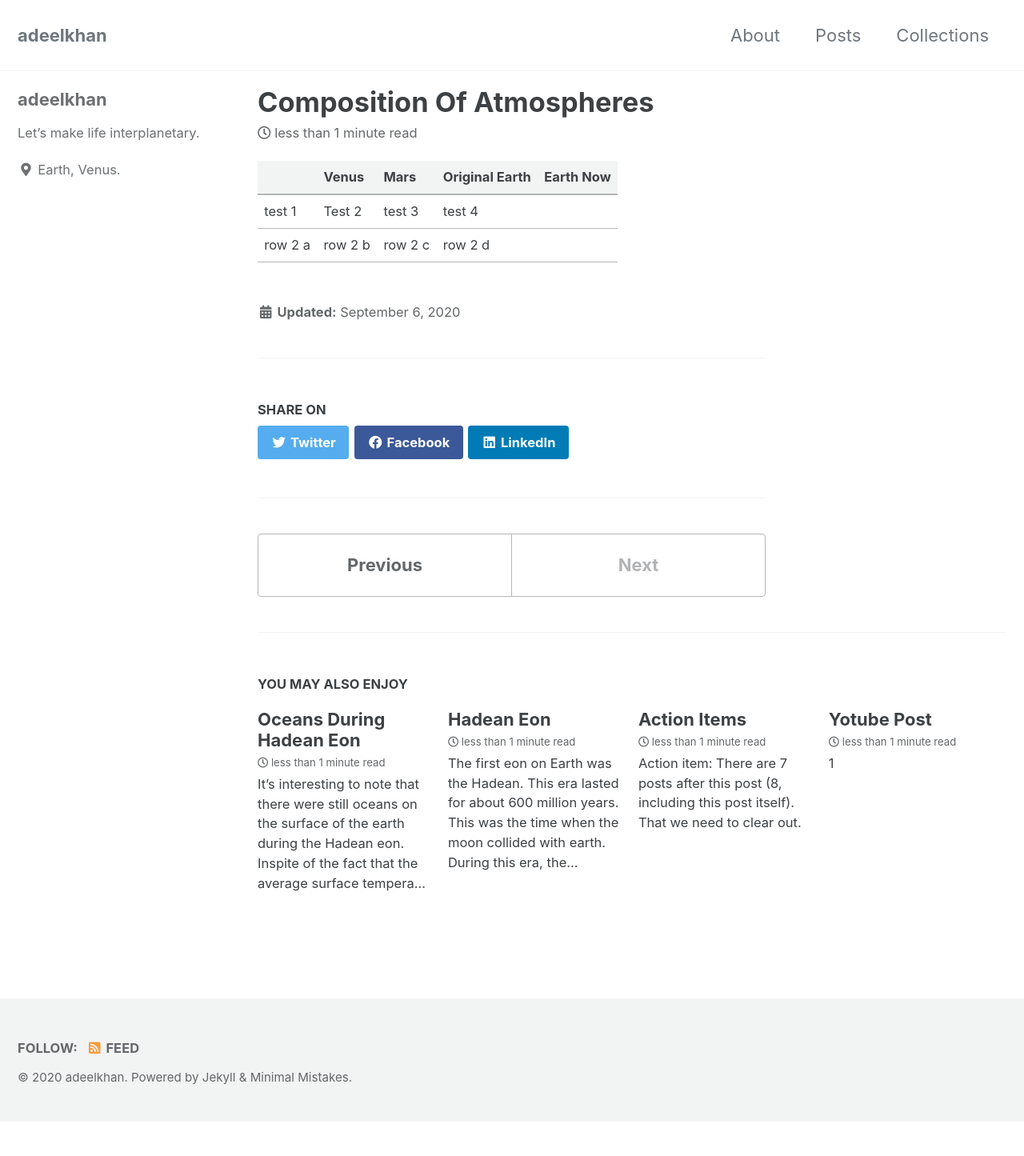
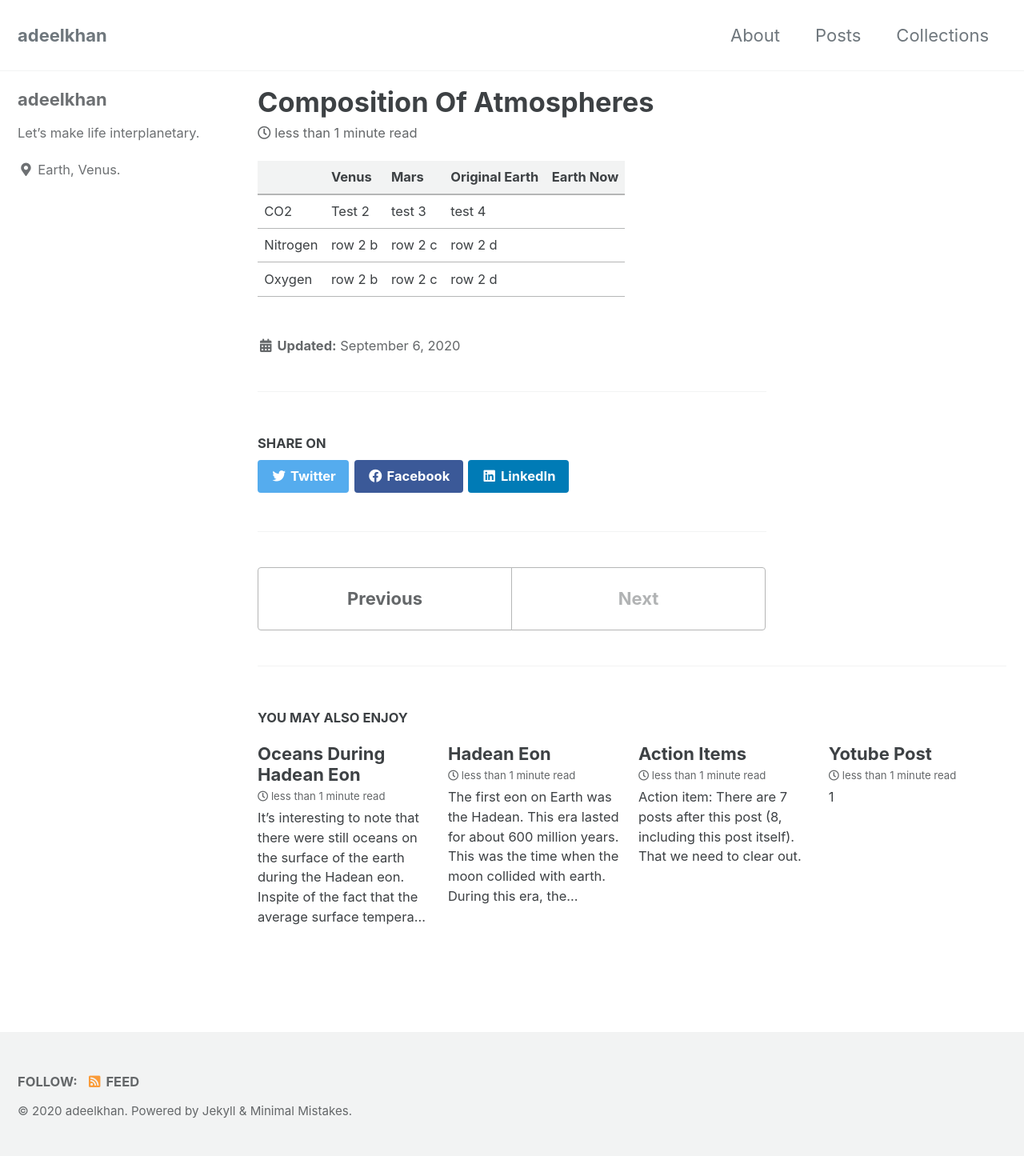
Before and after one commit to stellardreams/stellardreams.github.io, a Jekyll site: the page built from _posts/2020-09-06-Composition-of-Atmospheres.md, in a window 1280 px wide. Shown: the whole page at 80% size. Built offline with Jekyll 4.4.1, drawn with Linux system fonts in a browser that asks for light colours; cached includes are drawn as plain includes; before the commit the page ends 1402 px from its top, so only the background shows below that.

Commit message:
Update 2020-09-06-Composition-of-Atmospheres.md

```diff
--- a/_posts/2020-09-06-Composition-of-Atmospheres.md
+++ b/_posts/2020-09-06-Composition-of-Atmospheres.md
@@ -1,4 +1,5 @@
 | | Venus  | Mars |Original Earth | Earth Now |
 | ------------- | ------------- | ------------- | ------------- |------------- |
-| test 1  | Test 2  | test 3 | test 4 |
-| row 2 a | row 2 b  | row 2 c | row 2 d |
+| CO2 | Test 2  | test 3 | test 4 |
+| Nitrogen | row 2 b  | row 2 c | row 2 d |
+| Oxygen | row 2 b  | row 2 c | row 2 d |
```
